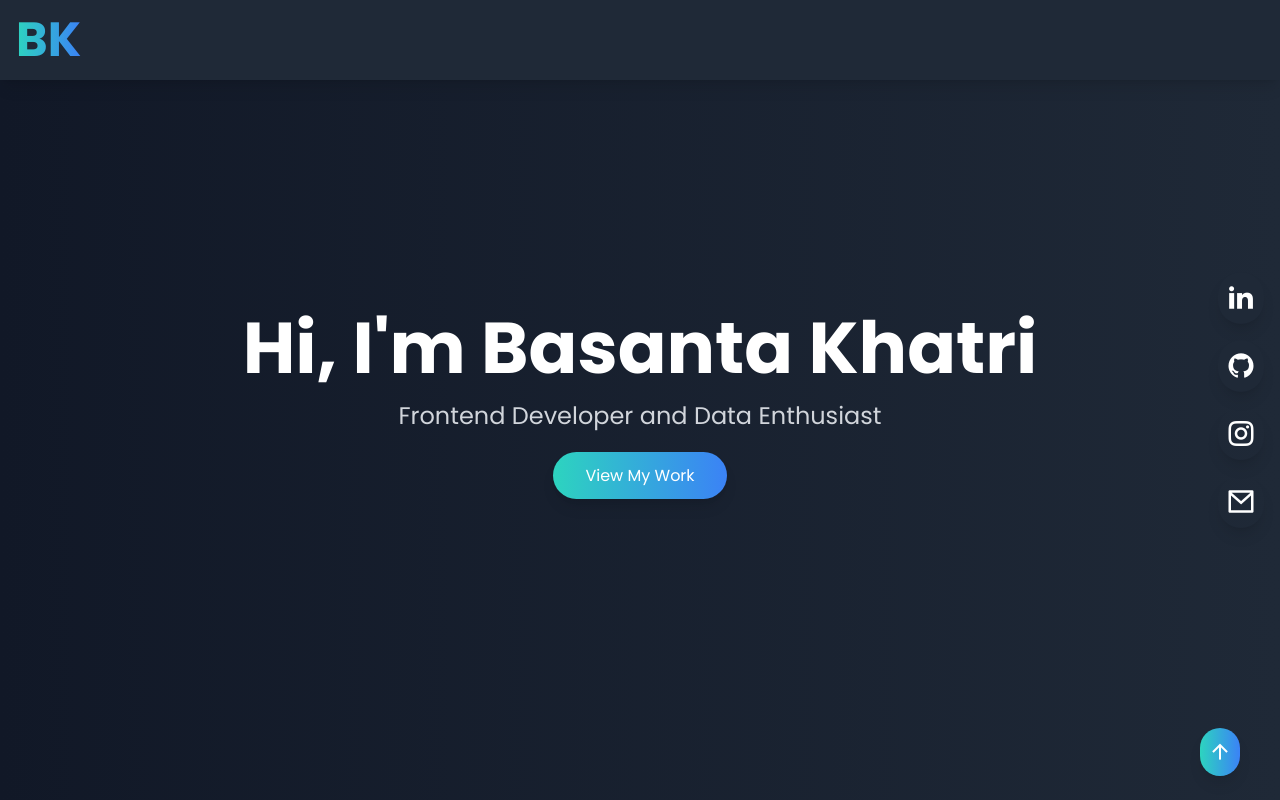
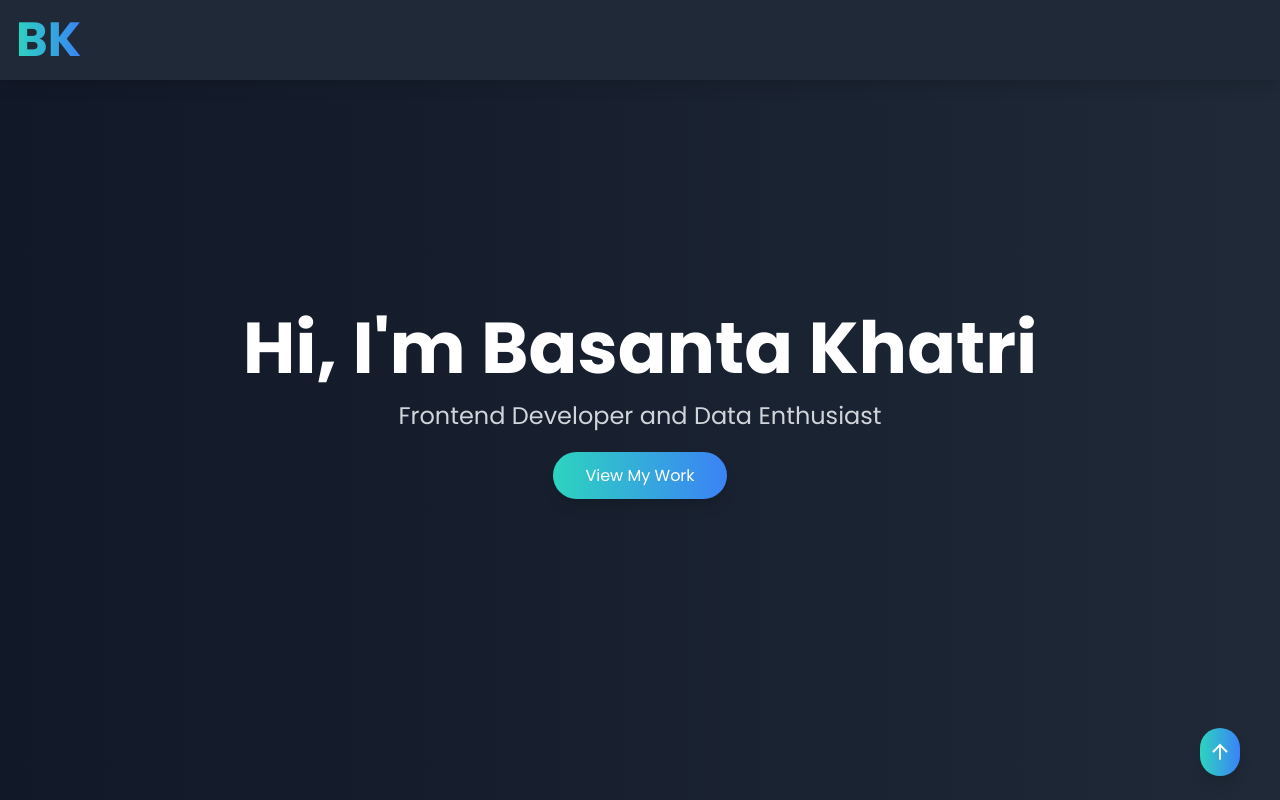
Before and after one commit to Basanta-khatri-0311/personal-portfolio, a React (Vite) app: page / in a window 1280 px wide. Shown: the top 800 px of the page. Built offline with nearby package versions, Linux system fonts and the light colour scheme.

Commit message:
removed unused imports

```diff
--- a/src/App.jsx
+++ b/src/App.jsx
@@ -1,28 +1,21 @@
-import React, { Suspense, lazy } from "react";
-import NavBar from "./components/NavBar";
-import Footer from "./components/Footer";
-import Loading from "./components/Loading"; // Import the new Loading component
-
-// Lazy-loaded components
-const Hero = lazy(() => import("./components/Hero"));
-const About = lazy(() => import("./components/About"));
-const Projects = lazy(() => import("./components/Projects"));
-const Contact = lazy(() => import("./components/Contact"));
-const SocialLinks = lazy(() => import("./components/SocialLinks"));
+import React from 'react';
+import NavBar from './components/NavBar';
+import Hero from './components/Hero';
+import About from './components/About';
+import Projects from './components/Projects';
+import Contact from './components/Contact';
+import Footer from './components/Footer';
 
 function App() {
   return (
     <div className="min-h-screen flex flex-col">
       <NavBar />
-      <Suspense fallback={<Loading />}>
-        {" "}
-        {/* Use Loading component here */}
+      <main>
         <Hero />
         <About />
         <Projects />
         <Contact />
-        <SocialLinks />
-      </Suspense>
+      </main>
       <Footer />
     </div>
   );
```
